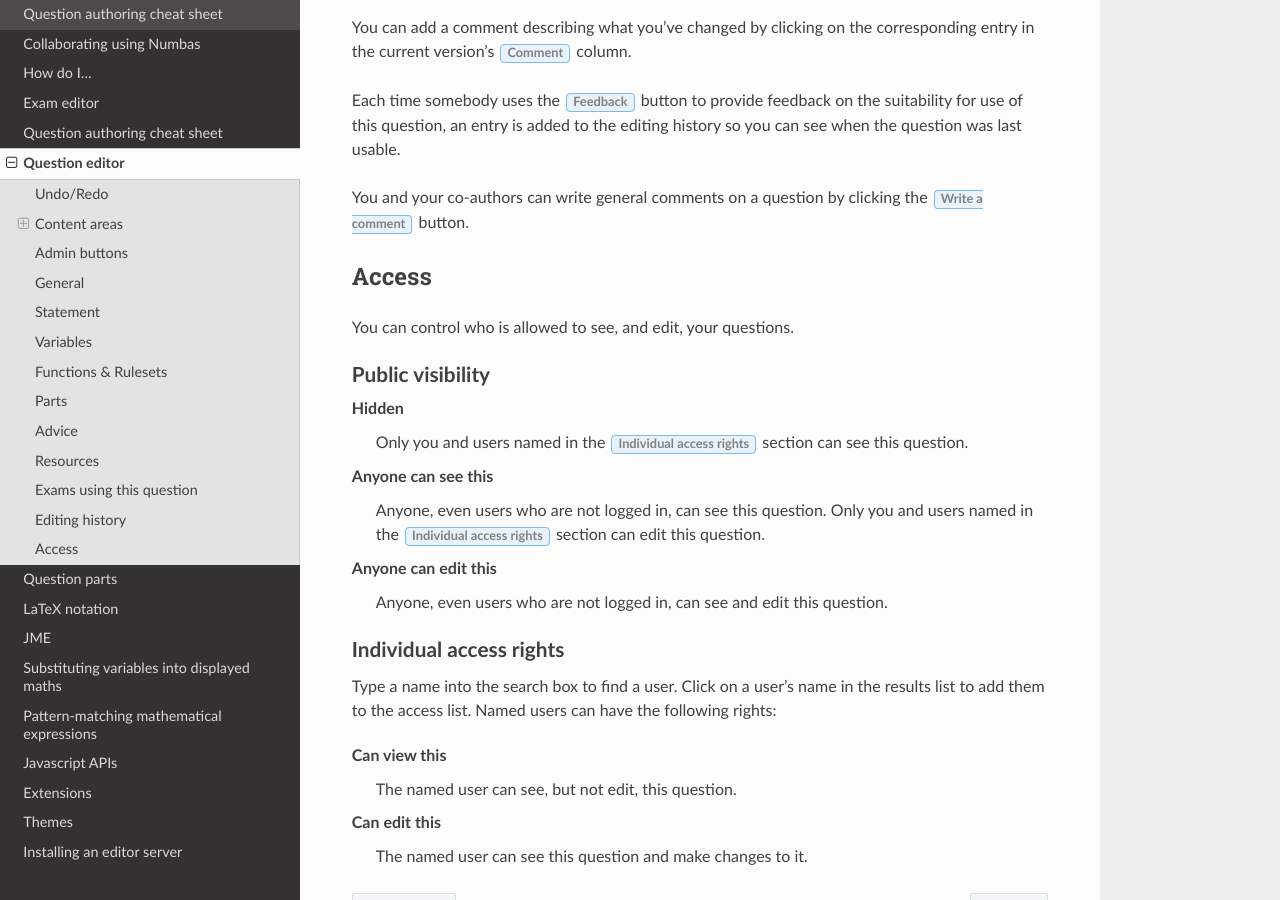
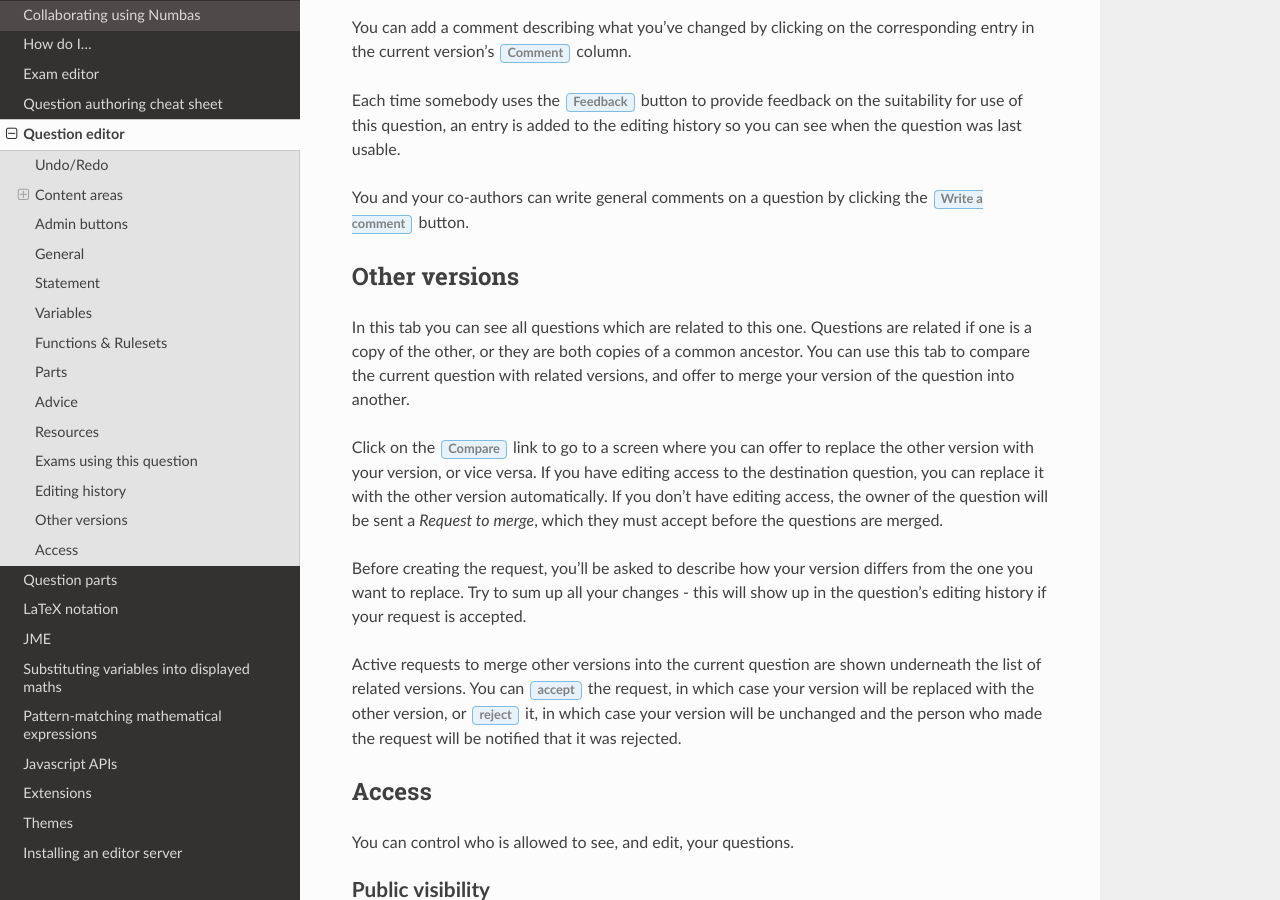
Before and after one commit to numbas/editor-docs, a Sphinx documentation site: the page built from source/question-reference.rst, in a window 1280 px wide and 900 px high, scrolled down 10085 px. Built offline with Sphinx 7.4.7 and the Read the Docs theme 2.0.0, drawn with Linux system fonts in a browser that asks for light colours.

Commit message:
document the pull requests stuff

```diff
--- a/source/question-reference.rst
+++ b/source/question-reference.rst
@@ -351,13 +351,31 @@ A list of links to each of the exams which contain this question, for convenienc
 Editing history
 ===============
 
-Each time you make a change to a question, it's saved to the database. You can see the full editing history of your question in this tab, and revert back to a previous state by clicking on the :guilabel:`Restore` link.
+Each time you make a change to a question, it's saved to the database.
+You can see the full editing history of your question in this tab, and revert back to a previous state by clicking on the :guilabel:`Restore` link.
 
 You can add a comment describing what you've changed by clicking on the corresponding entry in the current version's :guilabel:`Comment` column.
 
 Each time somebody uses the :guilabel:`Feedback` button to provide feedback on the suitability for use of this question, an entry is added to the editing history so you can see when the question was last usable.
 
 You and your co-authors can write general comments on a question by clicking the :guilabel:`Write a comment` button.
+
+Other versions
+==============
+
+In this tab you can see all questions which are related to this one.
+Questions are related if one is a copy of the other, or they are both copies of a common ancestor.
+You can use this tab to compare the current question with related versions, and offer to merge your version of the question into another.
+
+Click on the :guilabel:`Compare` link to go to a screen where you can offer to replace the other version with your version, or vice versa.
+If you have editing access to the destination question, you can replace it with the other version automatically.
+If you don't have editing access, the owner of the question will be sent a *Request to merge*, which they must accept before the questions are merged.
+
+Before creating the request, you'll be asked to describe how your version differs from the one you want to replace.
+Try to sum up all your changes - this will show up in the question's editing history if your request is accepted.
+
+Active requests to merge other versions into the current question are shown underneath the list of related versions.
+You can :guilabel:`accept` the request, in which case your version will be replaced with the other version, or :guilabel:`reject` it, in which case your version will be unchanged and the person who made the request will be notified that it was rejected.
 
 Access
 ======
```
